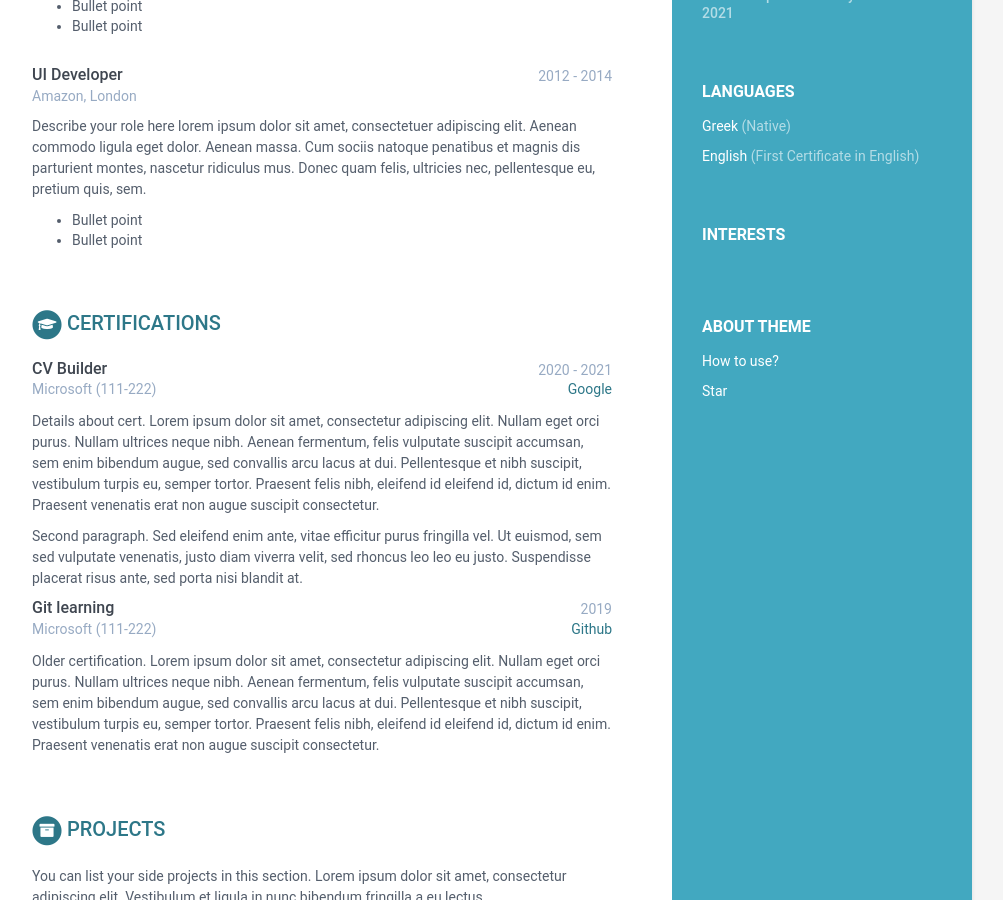
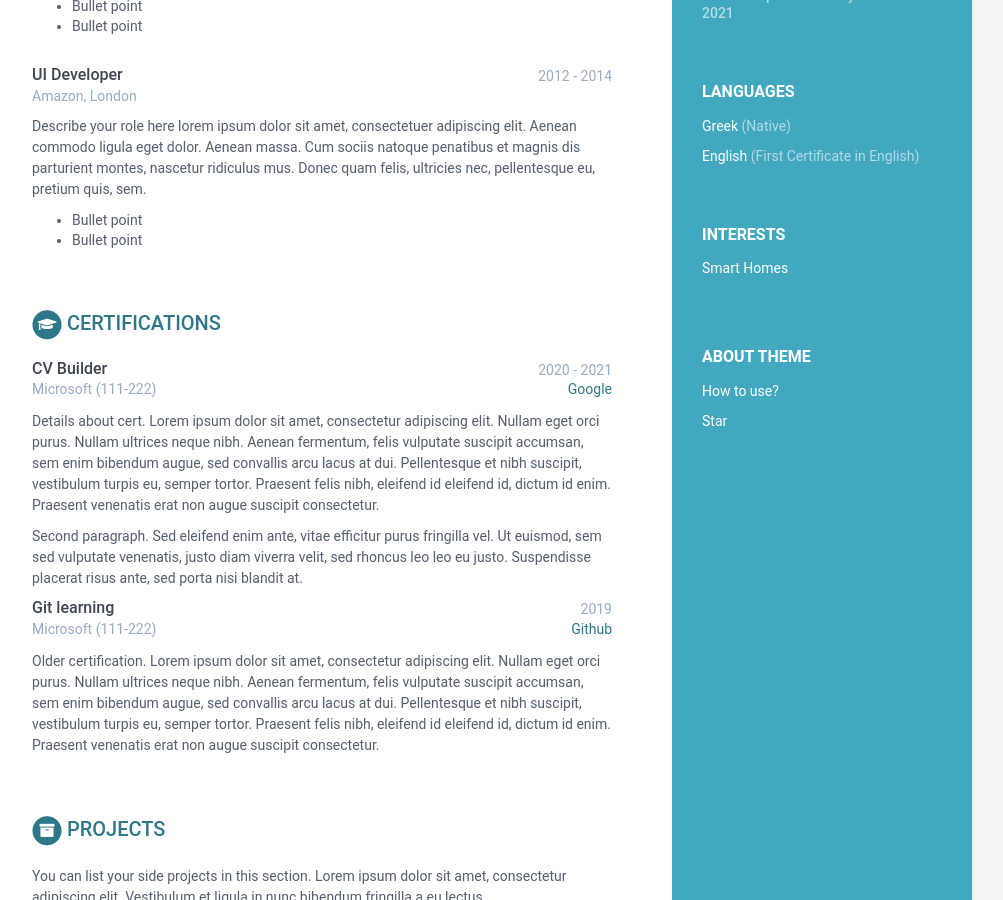
Before and after one commit to std159312/std159312.github.io, a Jekyll site: the page built from index.html, in a window 1280 px wide and 900 px high, scrolled down 716 px. Shown: the whole window, without its empty margins (168-1171 px from the left). Built offline with Jekyll 4.4.1, drawn with Linux system fonts in a browser that asks for light colours.

Commit message:
Initial commit

```diff
--- a/_data/data.yml
+++ b/_data/data.yml
@@ -44,7 +44,7 @@ sidebar:
     interests:
       title: Interests
       info:
-        - item:
+        - item: Smart Homes
           link:
 
         - item:
```
